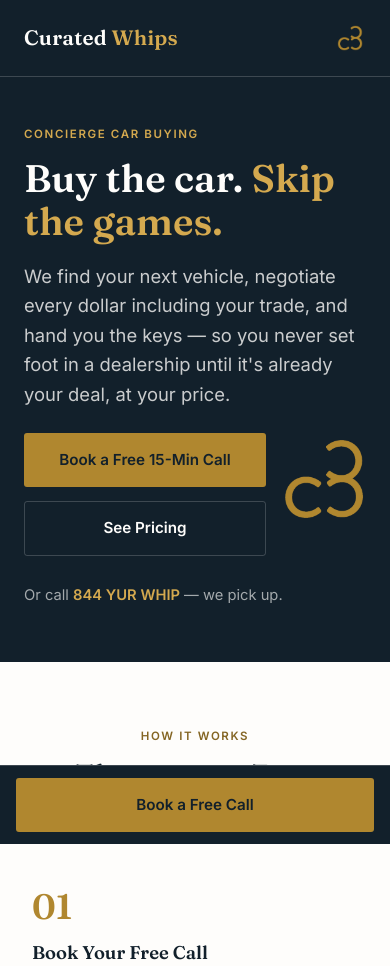
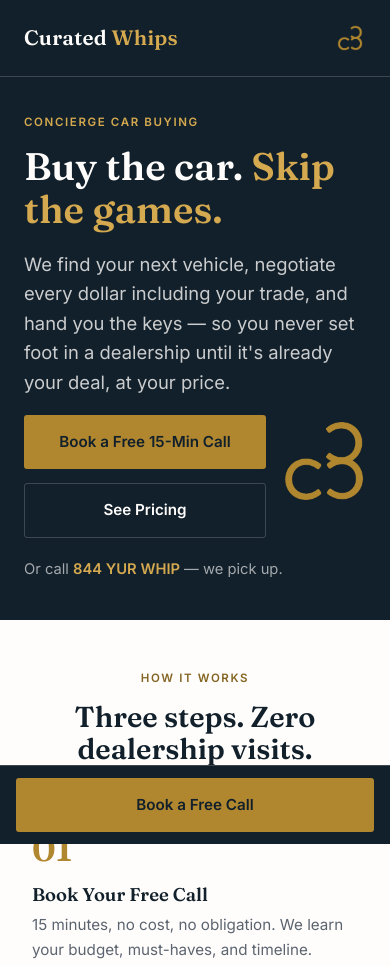
Before and after one commit to Curated-Whips/curatedwhips-site, a website: page index.html in a window 390 px wide. Shown: the top 966 px of the page. Drawn offline with Linux system fonts and the light colour scheme.

Commit message:
Add files via upload

```diff
--- a/css/style.css
+++ b/css/style.css
@@ -331,13 +331,13 @@
       "actions logo"
       "phone phone";
   }
-  .hero { padding: 48px 0 40px; }
-  .hero-sub { margin-bottom: 24px; }
-  .hero-actions { flex-direction: column; align-items: flex-start; margin-bottom: 16px; }
+  .hero { padding: 36px 0 24px; }
+  .hero-sub { margin-bottom: 18px; }
+  .hero-actions { flex-direction: column; align-items: flex-start; margin-bottom: 12px; }
   .hero-actions .btn { width: 100%; }
   .seal-wrap { margin-top: 4px; justify-content: flex-end; }
   .seal-logo { width: 84px; }
-  .hero-phone { margin-top: 12px; }
+  .hero-phone { margin-top: 8px; }
 }
 
 /* ============================================
@@ -363,7 +363,7 @@
 .section--ink .section-head p { color: rgba(254,253,251,0.72); }
 
 @media (max-width: 640px) {
-  .section { padding: 60px 0; }
+  .section { padding: 44px 0; }
 }
 
 /* ============================================
```
